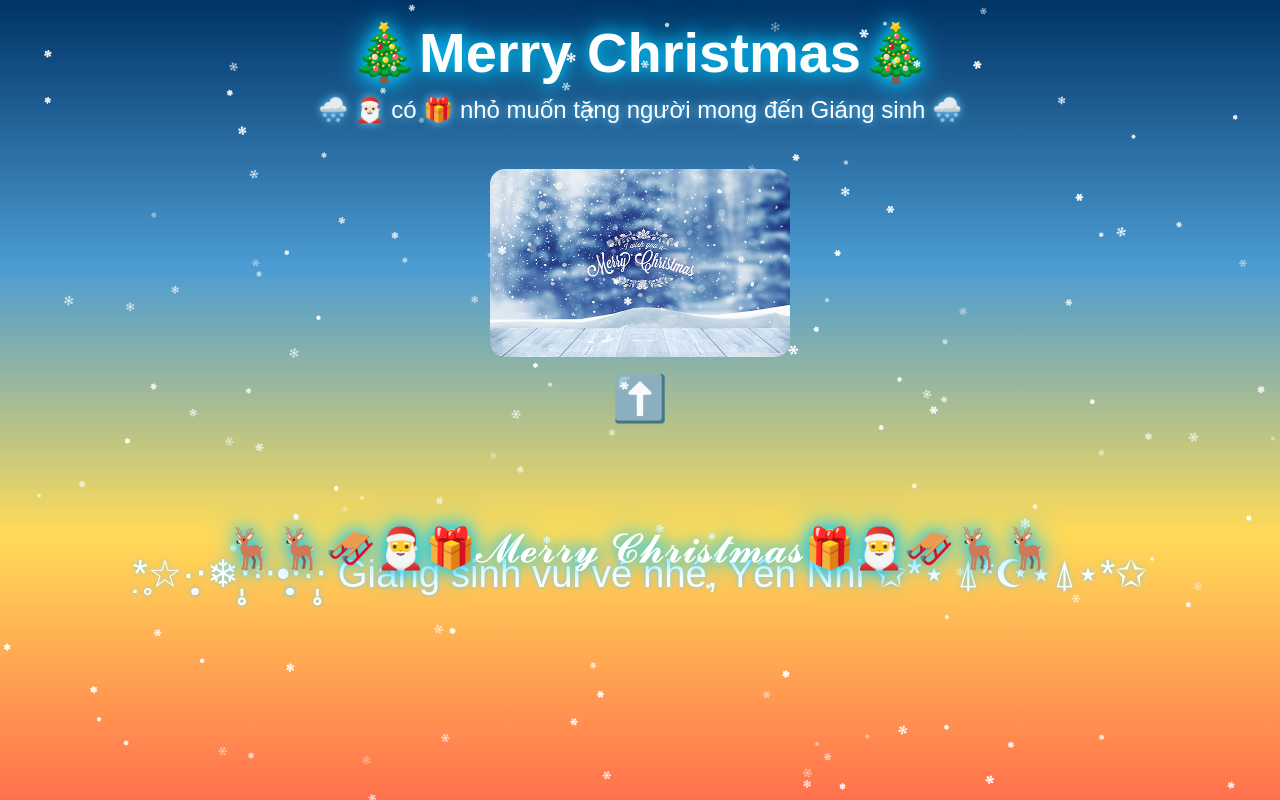
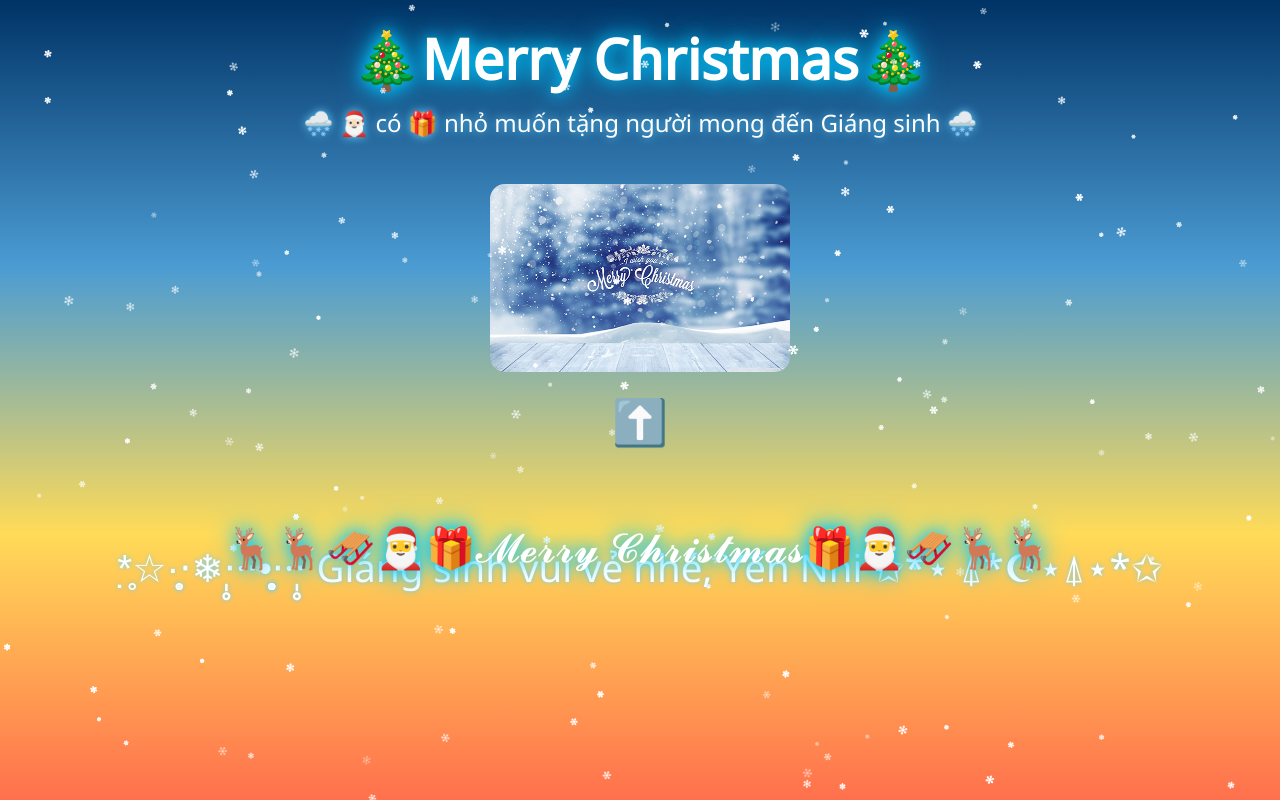
Before and after one commit to PhamTrung1204/merrychrismas, a plain HTML site: page index.html in a window 1280 px wide. Drawn offline with Linux system fonts and the light colour scheme.

Commit message:
update final

```diff
--- a/index.html
+++ b/index.html
@@ -4,6 +4,10 @@
     <meta charset="UTF-8" />
     <meta name="viewport" content="width=device-width, initial-scale=1.0" />
     <title>Merry Christmas</title>
+    <link
+      href="https://fonts.googleapis.com/css2?family=Noto+Sans&display=swap"
+      rel="stylesheet"
+    />
     <link rel="stylesheet" href="style.css" />
   </head>
   <body>
@@ -22,9 +26,7 @@
       </main>
 
       <footer>
-        <p>
-          <br /><br />*̣̥☆·͙̥‧❄‧̩̥·‧•̥̩̥͙‧·‧̩̥ Giáng sinh vui vẻ nhé, Yến Nhi ✩*⋆ ⍋*☪⋆⍋⋆*✩
-        </p>
+        <p><br />*̣̥☆·͙̥‧❄‧̩̥·‧•̥̩̥͙‧·‧̩̥ Giáng sinh vui vẻ nhé, Yến Nhi ✩*⋆ ⍋*☪⋆⍋⋆*✩</p>
         <div class="santa"><br />🦌🦌🛷🎅🎁𝓜𝓮𝓻𝓻𝔂 𝓒𝓱𝓻𝓲𝓼𝓽𝓶𝓪𝓼🎁🎅🛷🦌🦌</div>
       </footer>
     </div>
--- a/style.css
+++ b/style.css
@@ -18,7 +18,7 @@
 body {
   animation: fadeInZoom 1.5s ease-in-out;
   margin: 0;
-  font-family: "Arial", sans-serif;
+  font-family: "Noto Sans", "Arial Unicode MS", "Arial", sans-serif;
   background: linear-gradient(to bottom, #003366, #4b9cd3, #ffdb58, #ff704d);
   color: white;
   text-align: center;
```
